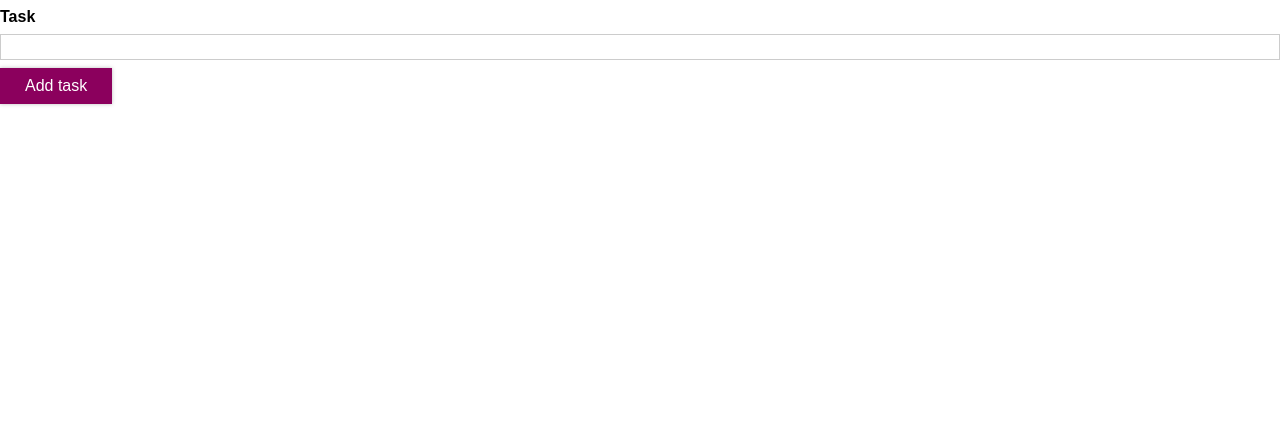
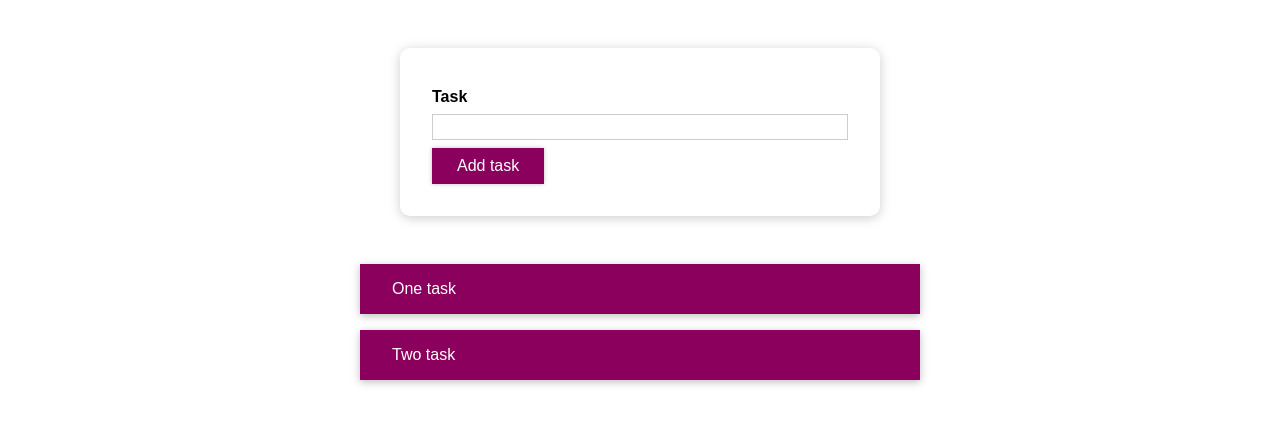
Before and after one commit to zakharovdm/to-do-list, a React (Create React App) app: page / in a window 1280 px wide. Shown: the top 424 px of the page. Built offline with nearby package versions, Linux system fonts and the light colour scheme.

Commit message:
feat: add ability to add and delete tasks

```diff
--- a/src/App.js
+++ b/src/App.js
@@ -1,16 +1,46 @@
+import { useState } from "react";
+
 import TaskInput from "./components/Tasks/TaskInput/TaskInput";
+import TaskList from "./components/Tasks/TaskList/TaskList";
+import "./App.css";
 
 const App = () => {
-  const addTaskHandler = () => {
-    console.log('add task');
+  const [tasks, setTask] = useState([
+    { text: "One task", id: "t1" },
+    { text: "Two task", id: "t2" },
+  ]);
+
+  const addTaskHandler = (enteredText) => {
+    setTask((prevTask) => {
+      const updatedTasks = [...prevTask];
+      updatedTasks.unshift({ text: enteredText, id: Math.random().toString() });
+      return updatedTasks;
+    });
   };
+
+  const deleteItemHandler = (taskId) => {
+    setTask((prevTasks) => {
+      const updatedTasks = prevTasks.filter((task) => task.id !== taskId);
+      return updatedTasks;
+    })
+  };
+
+  let content = (
+    <p style={{ textAlign: "center" }}>No tasks found. Maybe add one?</p>
+  )
+
+  if (tasks.length > 0) {
+    content = <TaskList items={tasks} onDeleteItem={deleteItemHandler} />
+  }
 
   return (
     <div>
       <section id="task-form">
         <TaskInput onAddTask={addTaskHandler} />
       </section>
-      <section id="tasks"></section>
+      <section id="tasks">
+        {content}
+      </section>
     </div>
   );
 };
--- a/src/components/Tasks/TaskList/TaskList.js
+++ b/src/components/Tasks/TaskList/TaskList.js
@@ -5,9 +5,11 @@ const TaskList = (props) => {
   return (
     <ul className="task-list">
       {props.items.map((task) => {
-        <TaskItem key={task.id} id={task.id} onDelete={props.onDeleteItem}>
-          {task.text}
-        </TaskItem>;
+        return (
+          <TaskItem key={task.id} id={task.id} onDelete={props.onDeleteItem}>
+            {task.text}
+          </TaskItem>
+        );
       })}
     </ul>
   );
```
